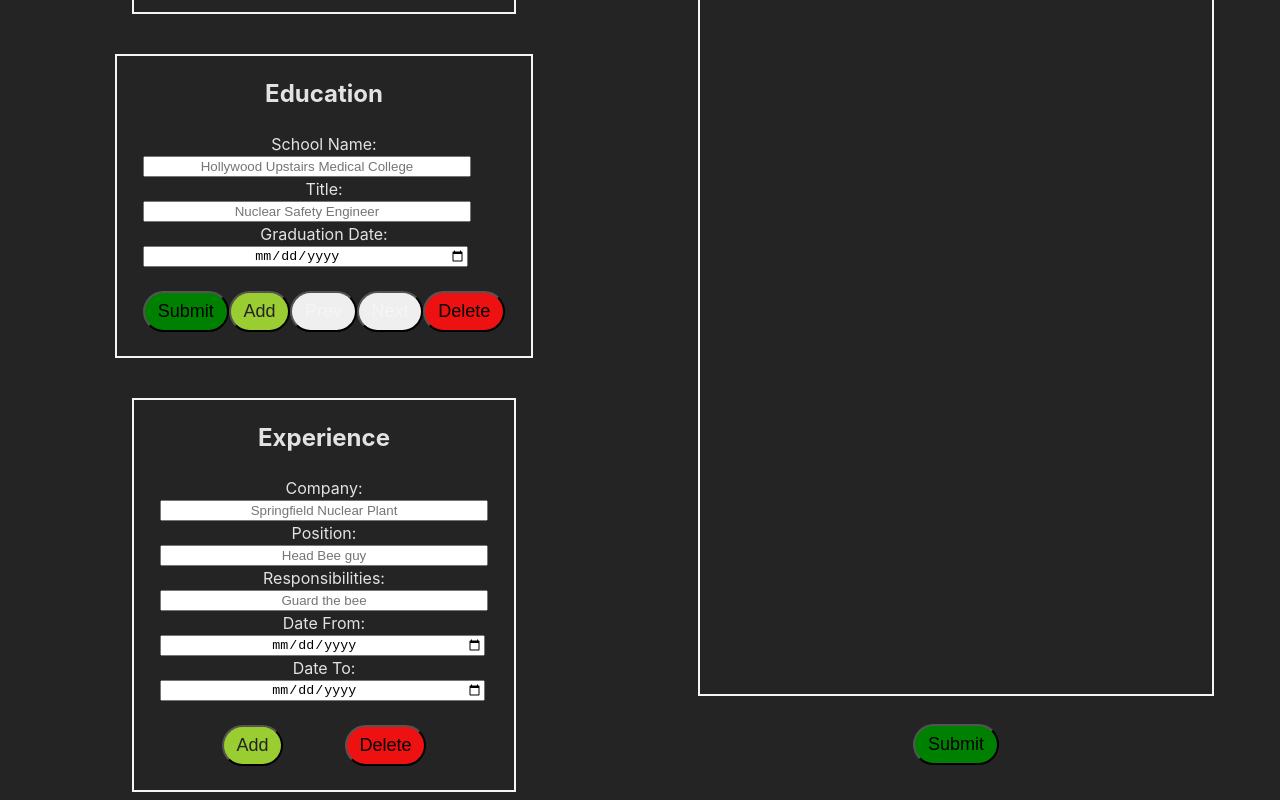
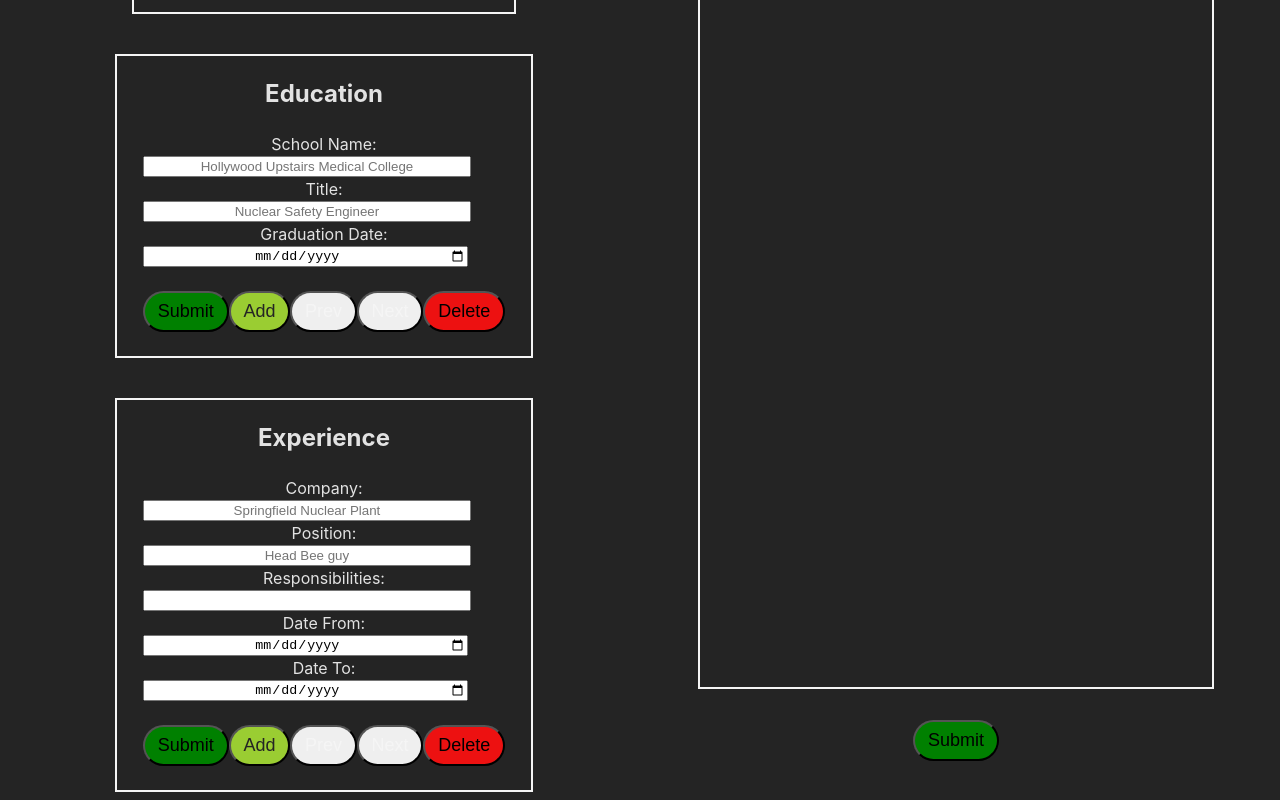
Before and after one commit to jonorl/cv-application, a React (Vite) app: page / in a window 1280 px wide. Shown: the part 508-1308 px from the top of the page. Built offline with nearby package versions, Linux system fonts and the light colour scheme.

Commit message:
Feat: Recreated the experience component in the same form as education.

```diff
--- a/src/components/App.jsx
+++ b/src/components/App.jsx
@@ -150,6 +150,132 @@ function App() {
     dateTo: "",
   });
 
+  const [experienceEntries, setExperienceEntries] = useState([]); // To store all experience entries
+  const [currentExperienceIndex, setCurrentExperienceIndex] = useState(0); // To navigate through experience entries
+
+  const handleInputChangeExperience = (field, value) => { // To handle input changes
+    setExperienceInfo({ ...experienceInfo, [field]: value });
+  };
+
+  // Education button functions
+
+  const submitExperienceEntry = () => {
+    // Create a new array by mapping through existing entries
+    const updatedEntries = experienceEntries.map((entry, index) => {
+      // If this is the current index, update with current educationInfo
+      if (index === currentExperienceIndex) {
+        return { ...experienceInfo };
+      }
+      // Otherwise, return the original entry
+      return entry;
+    });
+
+    // If no entries exist at the current index, append the new entry
+    if (currentExperienceIndex >= updatedEntries.length) {
+      updatedEntries.push({ ...experienceInfo });
+    }
+
+    // Update the entries array
+    setExperienceEntries(updatedEntries);
+  };
+
+  const addExperienceEntry = () => {
+    // Create a new array with the existing entries
+    const updatedEntries = [...experienceEntries];
+
+    // Add a new blank entry to the array
+    updatedEntries.push({ school: "", title: "", date: "" });
+
+    // Update the entries array
+    setExperienceEntries(updatedEntries);
+
+    // Move the current index to the newly created entry
+    setCurrentExperienceIndex(updatedEntries.length - 1);
+
+    // Reset the educationInfo to blank
+    setExperienceInfo({ school: "", title: "", date: "" });
+  };
+
+  const nextExperience = () => {
+    if (currentExperienceIndex < experienceEntries.length - 1) {
+      // When moving to next entry, update the experience state
+      // with the details of the next entry
+      setCurrentExperienceIndex(currentExperienceIndex + 1);
+      setExperienceInfo({
+        company: experienceEntries[currentExperienceIndex + 1].company,
+        position: experienceEntries[currentExperienceIndex + 1].position,
+        responsibilities: experienceEntries[currentExperienceIndex + 1].responsibilities,
+        dateFrom: experienceEntries[currentExperienceIndex + 1].dateFrom,
+        dateTo: experienceEntries[currentExperienceIndex + 1].dateTo,
+      });
+      return currentExperienceIndex
+    }
+  };
+
+  const prevExperience = () => {
+    if (currentExperienceIndex > 0) {
+      // When moving to previous entry, update the experienceInfo state
+      // with the details of the previous entry
+      setCurrentExperienceIndex(currentExperienceIndex - 1);
+
+
+      setExperienceInfo({
+        company: experienceEntries[currentExperienceIndex - 1].company,
+        position: experienceEntries[currentExperienceIndex - 1].position,
+        responsibilities: experienceEntries[currentExperienceIndex - 1].responsibilities,
+        dateFrom: experienceEntries[currentExperienceIndex - 1].dateFrom,
+        dateTo: experienceEntries[currentExperienceIndex - 1].dateTo,
+      });
+      return currentExperienceIndex
+    }
+  };
+
+  // Experience input fields template
+
+  const experienceFields = (
+    <>
+      <h2>Experience</h2>
+
+      <label htmlFor="schoolName">Company:</label>
+      <input
+        type="text"
+        value={experienceInfo.company}
+        placeholder="Springfield Nuclear Plant"
+        onChange={(event) => handleInputChangeExperience("company", event.target.value)}
+      />
+
+      <label htmlFor="title">Position:</label>
+      <input
+        type="text"
+        value={experienceInfo.position}
+        placeholder="Head Bee guy"
+        onChange={(event) => handleInputChangeExperience("position", event.target.value)}
+      />
+
+      <label htmlFor="responsibilities">Responsibilities:</label>
+      <input
+        type="text"
+        value={experienceInfo.responsibilities}
+        onChange={(event) => handleInputChangeExperience("responsibilities", event.target.value)}
+      />
+
+      <label htmlFor="responsibilities">Date From:</label>
+      <input
+        type="date"
+        value={experienceInfo.dateFrom}
+        onChange={(event) => handleInputChangeExperience("dateFrom", event.target.value)}
+      />
+
+      <label htmlFor="date-to">Date To:</label>
+      <input
+        type="date"
+        value={experienceInfo.dateTo}
+        onChange={(event) => handleInputChangeExperience("dateTo", event.target.value)}
+      />
+
+    </>
+  )
+
   // Render and passing props to components
 
   return (
@@ -157,11 +283,12 @@ function App() {
       <h1>CV Builder</h1>
       <General generalInfo={generalInfo} setGeneralInfo={setGeneralInfo} />
       <Education setEducationInfo={setEducationInfo} educationFields={educationFields} nextEducation={nextEducation} prevEducation={prevEducation} addEducationEntry={addEducationEntry} submitEducationEntry={submitEducationEntry} />
-      <Experience experienceInfo={experienceInfo} setExperienceInfo={setExperienceInfo} />
+      <Experience setExperienceInfo={setExperienceInfo} experienceFields={experienceFields} nextExperience={nextExperience} prevExperience={prevExperience} addExperienceEntry={addExperienceEntry} submitExperienceEntry={submitExperienceEntry} />
       <Preview generalInfo={generalInfo}
         setEducationInfo={setEducationInfo}
         educationEntries={educationEntries}
-        experienceInfo={experienceInfo} />
+        setExperienceInfo={setExperienceInfo}
+        experienceEntries={experienceEntries} />
     </>
   )
 }
--- a/src/components/Education.jsx
+++ b/src/components/Education.jsx
@@ -1,5 +1,3 @@
-import App from "./App";
-
 export default function Education({ submitEducationEntry, setEducationInfo, educationFields, prevEducation, nextEducation, addEducationEntry }) {
 
   const handleDelete = (school, title, date) => {
--- a/src/components/Experience.jsx
+++ b/src/components/Experience.jsx
@@ -1,15 +1,4 @@
-export default function Experience({ experienceInfo, setExperienceInfo }) {
-
-  const handleInputChange = (field, value) => {
-    setExperienceInfo(prev => ({
-      ...prev,
-      [field]: value
-    }));
-  };
-
-  const handleAdd = () => {
-    // something
-  };
+export default function Experience({ submitExperienceEntry, setExperienceInfo, experienceFields, prevExperience, nextExperience, addExperienceEntry }) {
 
   const handleDelete = (company, position, responsibilities, dateFrom, dateTo) => {
     setExperienceInfo(prev => ({
@@ -22,49 +11,6 @@ export default function Experience({ experienceInfo, setExperienceInfo }) {
     }));
   };
 
-  const experienceFields = (
-    <>
-      <h2>Experience</h2>
-
-      <label htmlFor="company">Company:</label>
-      <input
-        type="text"
-        value={experienceInfo.company}
-        placeholder="Springfield Nuclear Plant"
-        onChange={(event) => handleInputChange('company', event.target.value)}
-      />
-
-      <label htmlFor="position">Position:</label>
-      <input
-        type="text"
-        value={experienceInfo.position}
-        placeholder="Head Bee guy"
-        onChange={(event) => handleInputChange('position', event.target.value)}
-      />
-
-      <label htmlFor="responsibilities">Responsibilities:</label>
-      <input
-        type="text"
-        value={experienceInfo.responsibilities}
-        placeholder="Guard the bee"
-        onChange={(event) => handleInputChange('responsibilities', event.target.value)}
-      />
-
-      <label htmlFor="date-from">Date From:</label>
-      <input
-        type="date"
-        value={experienceInfo.dateFrom}
-        onChange={(event) => handleInputChange('dateFrom', event.target.value)}
-      />
-
-      <label htmlFor="date-to">Date To:</label>
-      <input
-        type="date"
-        value={experienceInfo.dateTo}
-        onChange={(event) => handleInputChange('dateTo', event.target.value)}
-      />
-    </>
-  )
 
   return (
     <div className="experience">
@@ -72,8 +18,11 @@ export default function Experience({ experienceInfo, setExperienceInfo }) {
     {experienceFields}
 
       <div className="button-container">
-        <button className="add-education" onClick={() => handleAdd()}>Add</button>
-        <button className="delete-experience" onClick={() => handleDelete('company', 'position', 'responsibilities', 'dateFrom', 'dateTo')}>Delete</button>
+      <button className="submit" onClick={submitExperienceEntry}>Submit</button>
+      <button className="add-experience" onClick={addExperienceEntry}>Add</button>
+      <button className="prev-experience"onClick={prevExperience}>Prev</button>
+      <button className="next-experience"onClick={nextExperience}>Next</button>
+      <button className="delete-experience" onClick={() => handleDelete('company', 'position', 'responsibilities', 'dateFrom', 'dateTo')}>Delete</button>
       </div>
     </div>
   );
--- a/src/components/Preview.jsx
+++ b/src/components/Preview.jsx
@@ -1,6 +1,6 @@
 import { useState } from 'react'
 
-export default function Preview({ generalInfo, educationEntries, experienceInfo, }) {
+export default function Preview({ generalInfo, educationEntries, experienceEntries, }) {
 
     const [isSubmitted, setSubmitted] = useState(false);
 
@@ -30,15 +30,27 @@ export default function Preview({ generalInfo, educationEntries, experienceInfo,
         </>
     )
 
+
+    function renderOtherExperience() {
+        return experienceEntries.map((entry, index) => (
+            <div key={index}>
+                <h1>Experience {index + 1}</h1>
+                <h1>{entry.company}</h1>
+                <h2>{entry.position}</h2>
+                <h2>{entry.responsibilities}</h2>
+                <h2>{entry.dateFrom}</h2>
+                <h2>{entry.dateTo}</h2>
+                <br />
+            </div>
+        ));
+    }
+
     const previewDivExperience = (
         <>
-                <h1>{experienceInfo.company}</h1>
-                <h2>{experienceInfo.position}</h2>
-                <h2>{experienceInfo.responsibilities}</h2>
-                <h2>{experienceInfo.dateFrom}</h2>
-                <h2>{experienceInfo.dateTo}</h2>
+            {renderOtherExperience()}
         </>
     )
+
 
     return <div className="preview-container">
 
```
Lines whose indentation alone changed are shown as unchanged.
